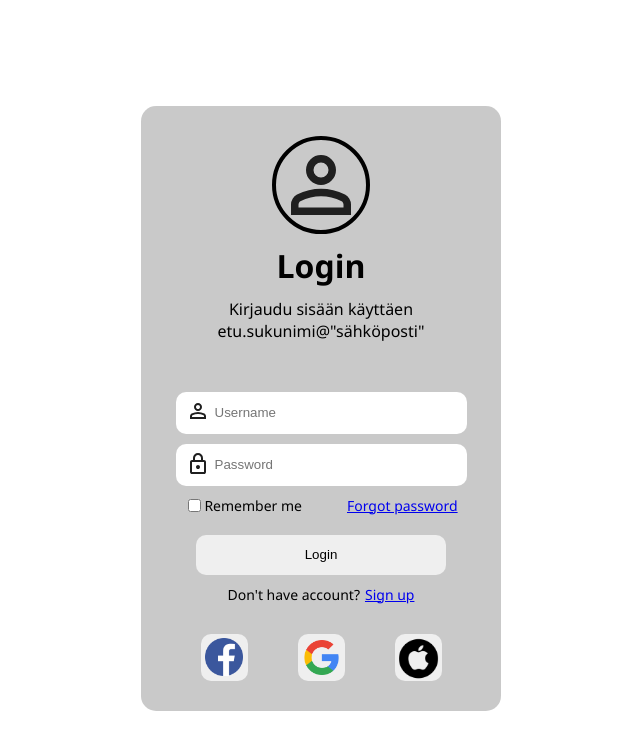
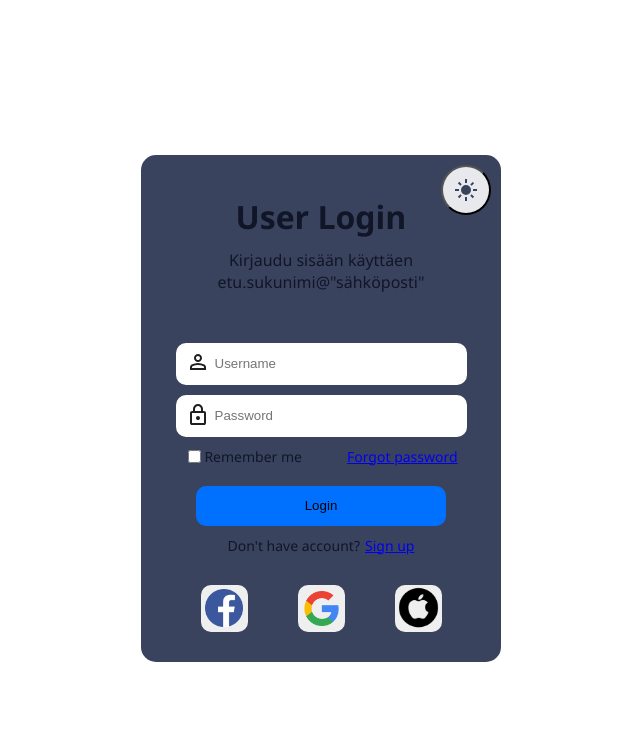
Before and after one commit to Misukist/LogInScreen-Layout, a plain HTML site: page index.html in a window 1280 px wide. Shown: the whole page, without its empty margins (319-959 px from the left). Drawn offline with Linux system fonts and the light colour scheme.

Commit message:
säätöä

```diff
--- a/index.html
+++ b/index.html
@@ -11,9 +11,12 @@
 <body id="body">
     <main id="box">
         <header>
-            <img id="profiilikuva" src="/icons/person_24dp_1F1F1F_FILL0_wght400_GRAD0_opsz24.svg">
+            <button id="theme-switch">
+                <svg xmlns="http://www.w3.org/2000/svg" height="24px" viewBox="0 -960 960 960" width="24px" fill="#e3e3e3"><path d="M480-280q-83 0-141.5-58.5T280-480q0-83 58.5-141.5T480-680q83 0 141.5 58.5T680-480q0 83-58.5 141.5T480-280ZM200-440H40v-80h160v80Zm720 0H760v-80h160v80ZM440-760v-160h80v160h-80Zm0 720v-160h80v160h-80ZM256-650l-101-97 57-59 96 100-52 56Zm492 496-97-101 53-55 101 97-57 59Zm-98-550 97-101 59 57-100 96-56-52ZM154-212l101-97 55 53-97 101-59-57Z"/></svg>
+                <svg xmlns="http://www.w3.org/2000/svg" height="24px" viewBox="0 -960 960 960" width="24px" fill="#e3e3e3"><path d="M480-120q-150 0-255-105T120-480q0-150 105-255t255-105q14 0 27.5 1t26.5 3q-41 29-65.5 75.5T444-660q0 90 63 153t153 63q55 0 101-24.5t75-65.5q2 13 3 26.5t1 27.5q0 150-105 255T480-120Z"/></svg>
+            </button>
             <h1>
-                Login
+                User Login
             </h1>
             <p id="teksti">
                 Kirjaudu sisään käyttäen etu.sukunimi@"sähköposti"
--- a/styles.css
+++ b/styles.css
@@ -1,17 +1,62 @@
+:root{
+    --base-color: white;
+    --base-variant: #e8e9ed;
+    --text-color:  #111528;
+    --secondary-text: #232738;
+    --primary-color: #3a435d;
+    --accent-color: #0071ff;
+}
+
+
 body    {
     font-family: 'Segoe UI', Tahoma, Geneva, Verdana, sans-serif;
+    color: var(--text-color);
 }
 
 
 #box {
-    background-color: rgba(188, 188, 188, 0.805);
+    background-color: var(--primary-color);
     background-size: contain;
     padding: 30px;
     display: flex;
     flex-direction: column;
     align-items: center;
     border-radius: 15px;
+    position: relative;
 
+}
+
+#theme-switch {
+    height: 50px;
+    width: 50px;
+    padding: 0;
+    border-radius: 50%;
+    background-color: var(--base-variant);
+    display: flex;
+    justify-content: center;
+    align-items: center;
+    position: absolute;
+    top: 10px;
+    right: 10px;
+}
+
+#theme-switch:focus {
+    outline:0;
+}
+
+#theme-switch svg{
+    fill: var(--primary-color);
+}
+#theme-switch svg:last-child{
+    display: none;
+}
+
+.darkmode #theme-switch svg:first-child{
+    display: none;
+}
+
+.darkmode #theme-switch svg:last-child {
+    display: block;
 }
 
 h1 {
@@ -64,6 +109,7 @@ body {
 }
 
 .buttonBorder {
+
     border-radius: 10px;
     overflow: hidden;
     border: none;
@@ -73,6 +119,16 @@ body {
     cursor: pointer;
     justify-content: center;
     align-items: center;
+    transition-duration: 0.4s
+
+}
+
+.buttonBorder:hover {
+    background-color: var(--accent-color);
+}
+
+.buttonBorder:hover .image {
+    opacity: 0.8;
 }
 
 #facebook {
@@ -88,9 +144,11 @@ body {
 #apple {
     height: 45px;
     width: 45px;
+    padding-bottom: 3px;
 }
 
 #submit {
+    background-color: var(--accent-color);
     width: 250px;
     height: 40px;
     margin-top: 10px;
```
Also changed, not shown: icons/dark_mode_24dp_E3E3E3_FILL1_wght400_GRAD0_opsz24.svg (added), icons/light_mode_24dp_E3E3E3_FILL1_wght400_GRAD0_opsz24.svg (added).
